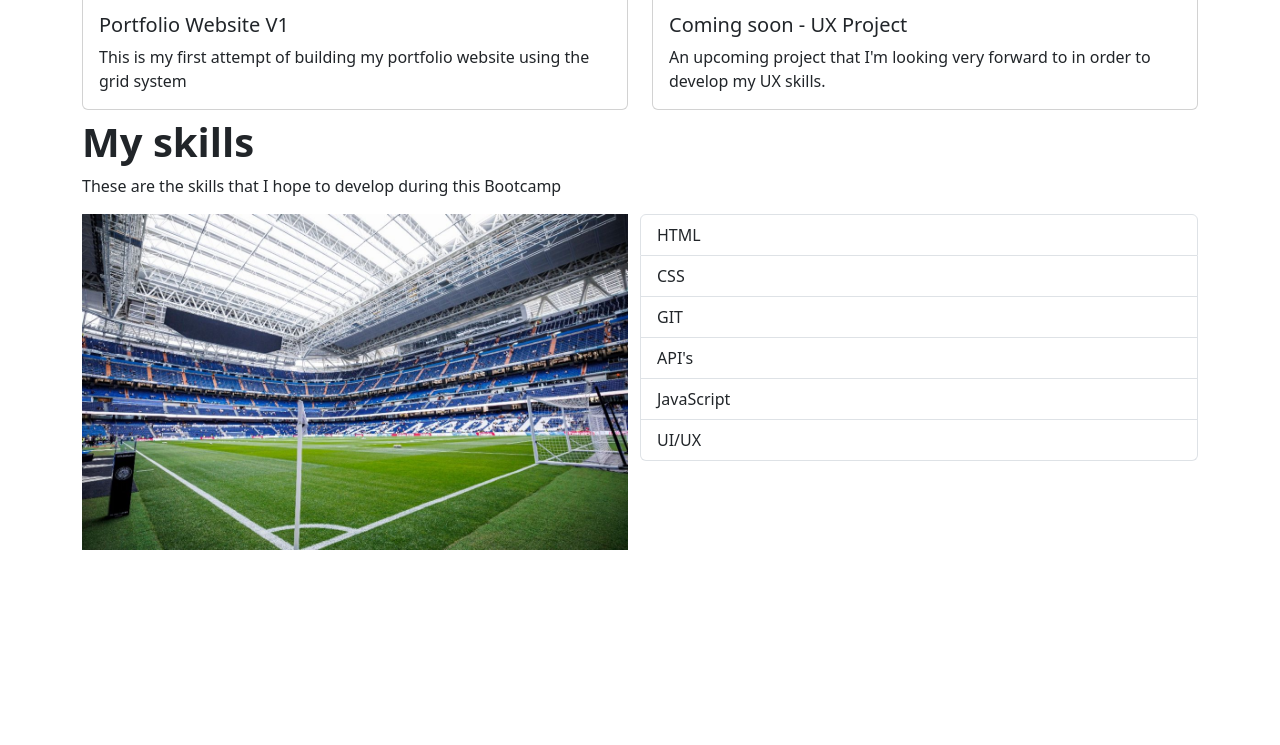
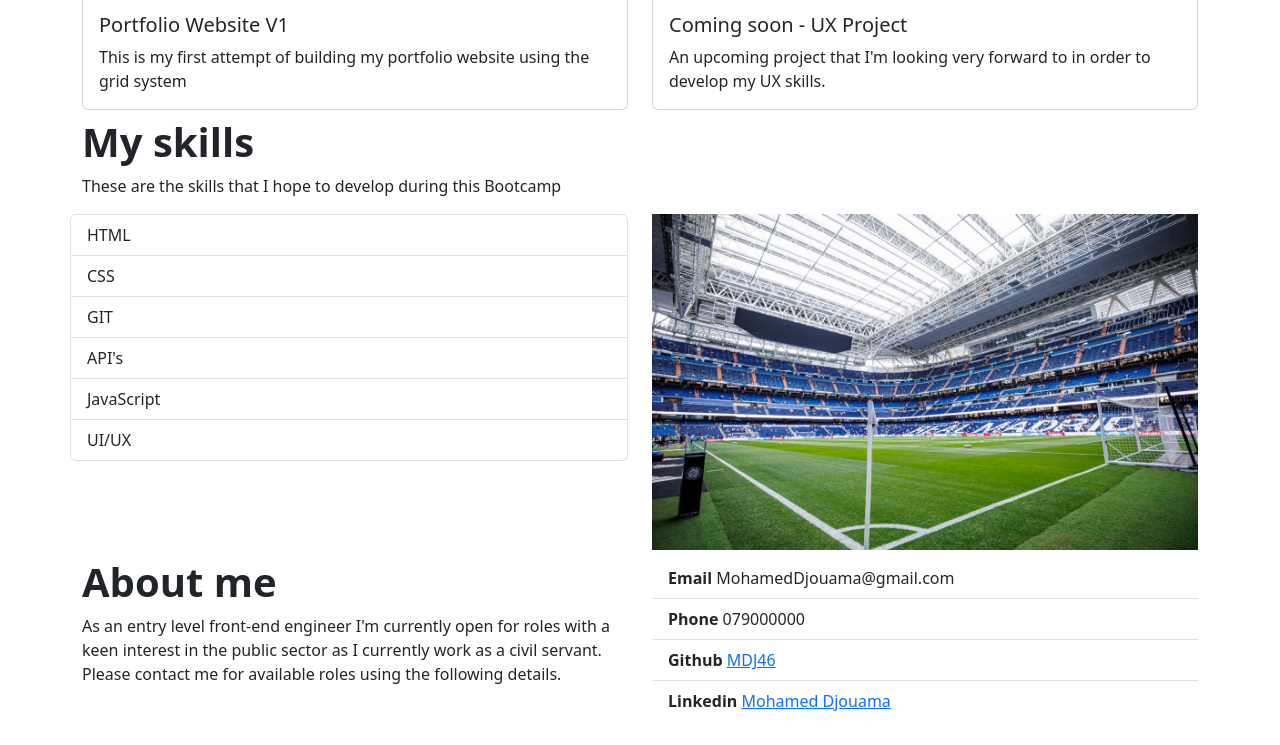
Before and after one commit to Medj41/Bootstrap-Portfolio, a plain HTML site: page index.html in a window 1280 px wide. Shown: the part 1564-2309 px from the top of the page. Before the commit the page ends 2114 px from the top, so only its background shows below. Drawn offline with nearby package versions, Linux system fonts and the light colour scheme.

Commit message:
added about and contact sections

```diff
--- a/index.html
+++ b/index.html
@@ -93,13 +93,11 @@
         </div>
 
 
-        <div id="skills">
+        <div class="mb-2" id="skills">
             <h2 class="display-6 fw-bold">My skills</h2>
             <p>These are the skills that I hope to develop during this Bootcamp</p>
             <div class="row">
-                <div class="col-md-6 col-sm-12">
-                    <img class="w-100" src="images/RealMadrid.jpg" alt="Portfolio owners image"/>
-                </div>
+
                 <ul class="col-md-6 col-sm-12 list-group">
                     <li class="list-group-item d-flex justify-content-between align-items-center">
                     HTML
@@ -120,6 +118,26 @@
                         UI/UX
                         </li>
                 </ul>
+                <div class="col-md-6 col-sm-12">
+                    <img class="w-100" src="images/RealMadrid.jpg" alt="Portfolio owners image"/>
+                </div>
+            </div>
+        </div>
+
+        <div class="mb-4" id="about">
+            <div class="row">
+                <div class="col-md-6 col-sm-12">
+                    <h2 class="display-6 fw-bold">About me</h2>
+                    <p>As an entry level front-end engineer I'm currently open for roles with a keen interest in the public sector as I currently work as a civil servant. Please contact me for available roles using the following details.</p>
+                </div>
+                <div class="col-md-6 col-sm-12" id="contact">
+                    <ul class="list-group list-group-flush">
+                        <li class="list-group-item"><span class="fw-bold">Email</span> MohamedDjouama@gmail.com</li>
+                        <li class="list-group-item"><span class="fw-bold">Phone </span> 079000000</li>
+                        <li class="list-group-item"><span class="fw-bold">Github </span><a href="">MDJ46</a></li>
+                        <li class="list-group-item"><span class="fw-bold">Linkedin </span><a href="">Mohamed Djouama</a></li>
+                      </ul>
+                </div>
             </div>
         </div>
     </div>
```
